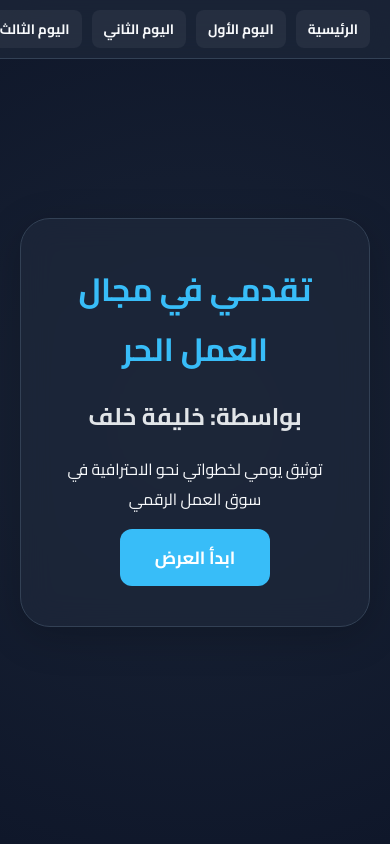
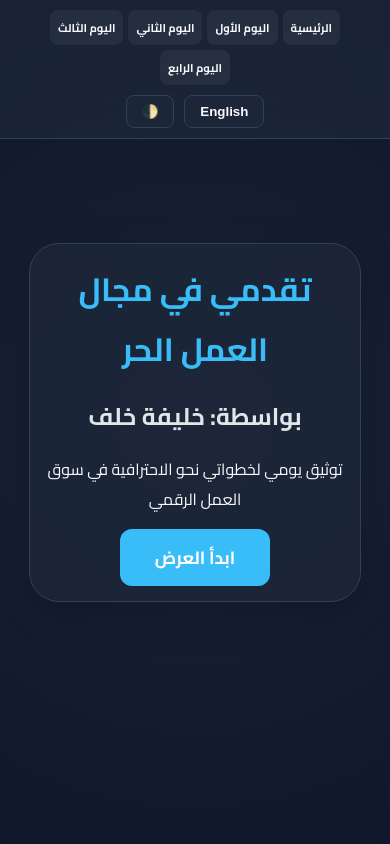
Before and after one commit to khalefaKhalaf/My_Progress_In_Freelance, a plain HTML site: page index.html in a window 390 px wide. Shown: the top 844 px of the page. Drawn offline with Linux system fonts and the light colour scheme.

Commit message:
Add files via upload

```diff
--- a/index.html
+++ b/index.html
@@ -3,6 +3,7 @@
 <head>
     <meta charset="UTF-8">
     <meta name="viewport" content="width=device-width, initial-scale=1.0">
+
     <title>Freelance Journey | خليفة خلف</title>
     <link href="https://fonts.googleapis.com/css2?family=Cairo:wght@400;700&family=Poppins:wght@400;600&display=swap" rel="stylesheet">
     <style>
@@ -168,6 +169,42 @@
 /* لضمان إخفاء اللغة غير المفعلة في كل مكان */
 [lang="ar"] .en-text { display: none; }
 [lang="en"] .ar-text { display: none; }
+/* تنسيقات الموبايل (Responsive) */
+@media (max-width: 768px) {
+    /* تصغير حجم الخط في القائمة العلوية */
+    .nav-item {
+        padding: 6px 8px;
+        font-size: 0.75rem;
+    }
+
+    /* جعل الأقسام تلتف إذا لم تكفِ المساحة */
+    .nav-links {
+        gap: 5px;
+        flex-wrap: wrap;
+        justify-content: center;
+    }
+
+    /* ضبط الحاوية لتكون عمودية في الموبايل لضمان عدم التداخل */
+    .nav-container {
+        flex-direction: column !important;
+        gap: 10px;
+    }
+
+    /* تصغير حجم الكروت قليلاً */
+    .card {
+        padding: 15px;
+        width: 95%;
+        margin: 10px auto;
+    }
+
+    /* ضبط حجم الصور لتناسب شاشة الموبايل تماماً */
+    .screenshot {
+        max-height: 350px !important; /* تقليل الطول في الموبايل */
+    }
+
+    /* إخفاء نصوص الأيام الطويلة واختصارها في الموبايل (اختياري) */
+    .nav-item .ar-text { font-size: 0.7rem; }
+}
 </style>
 </head>
 <body>
```
